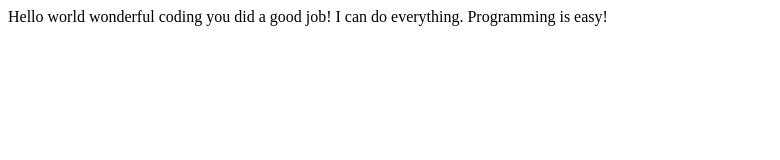
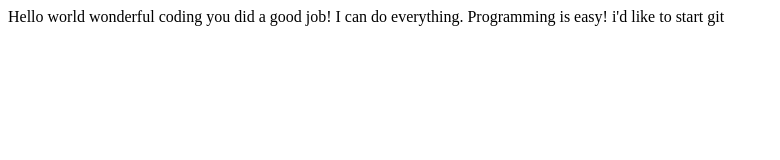
Before and after one commit to jungshin/opentutorials-js, a plain HTML site: page index.html in a window 1280 px wide. Shown: the whole page, without its empty margins (0-780 px from the left). Drawn offline with Linux system fonts and the light colour scheme.

Commit message:
add index.html

```diff
--- a/index.html
+++ b/index.html
@@ -19,6 +19,6 @@
 	</head>
 
 	<body>
-		Hello world wonderful coding you did a good job!   I can do everything. Programming is easy!
-	</body>
+		Hello world wonderful coding you did a good job!   I can do everything. Programming is easy! i'd like to start git
+			</body>
 </html>
```
